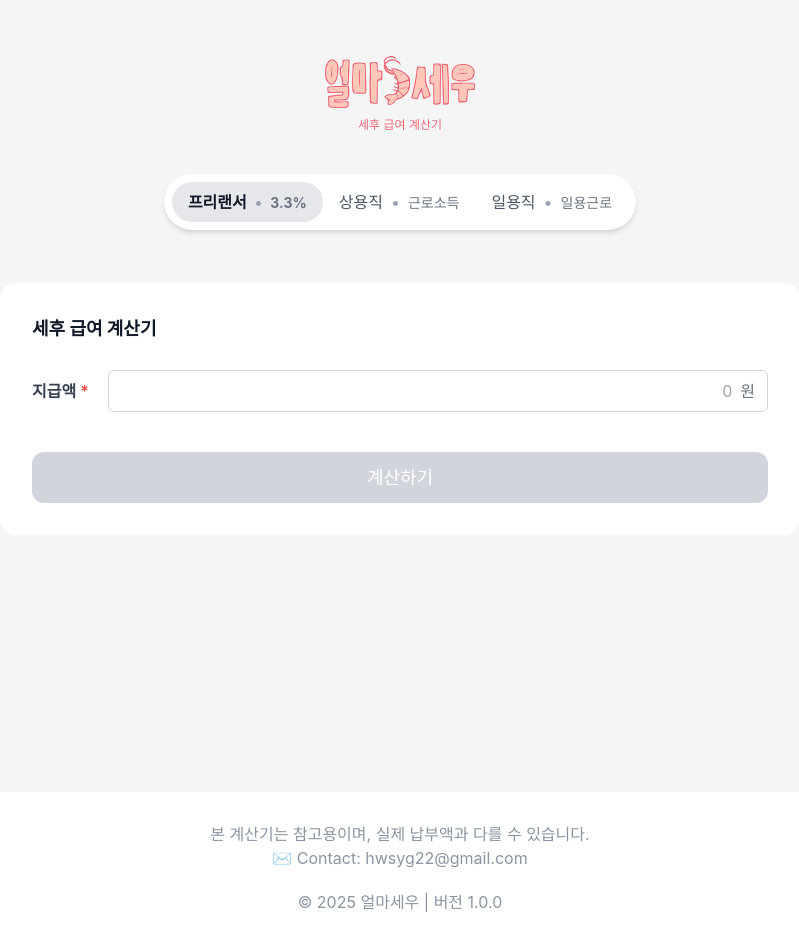
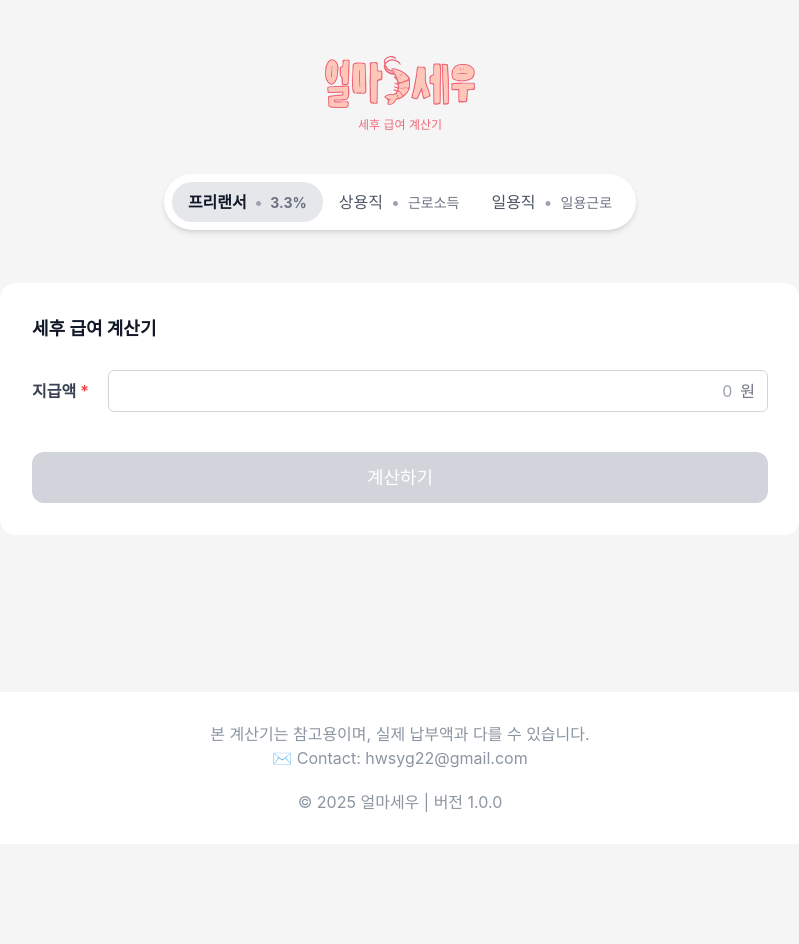
Before and after one commit to michelle-jeon/shrimply-calc-pay, a React (Vite) app: page / in a window 1280 px wide. Shown: the whole page, without its empty margins (240-1039 px from the left). After the commit the page ends 844 px from the top, so only its background shows below. Built offline with nearby package versions, Linux system fonts and the light colour scheme; a web font is replaced by a local one.

Commit message:
test: 브랜치 분리 테스트

```diff
--- a/src/components/Footer/Footer.styles.ts
+++ b/src/components/Footer/Footer.styles.ts
@@ -2,7 +2,7 @@ import styled from 'styled-components';
 
 export const FooterSection = styled.div`
   width:100%;
-  margin-top:225px;
+  margin-top:125px;
   background-color:#fff;
   padding:30px 0;
   color:#8B95A1;
```
